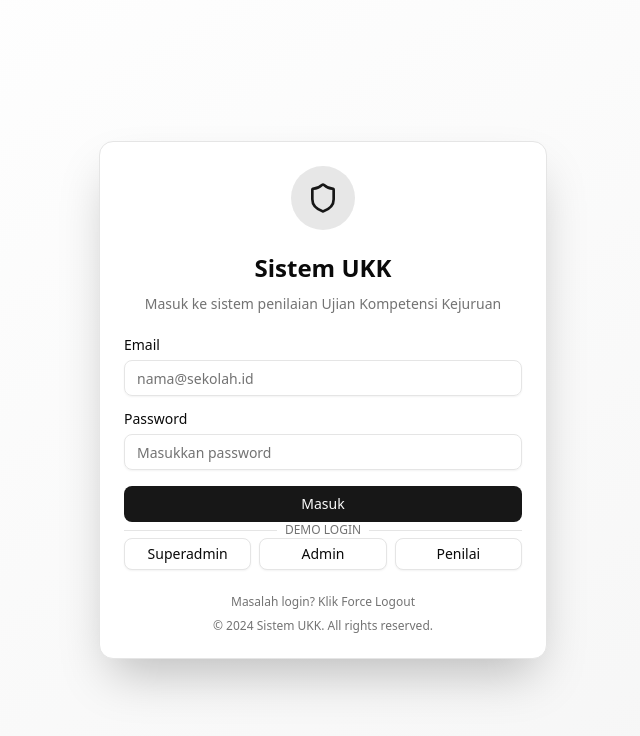
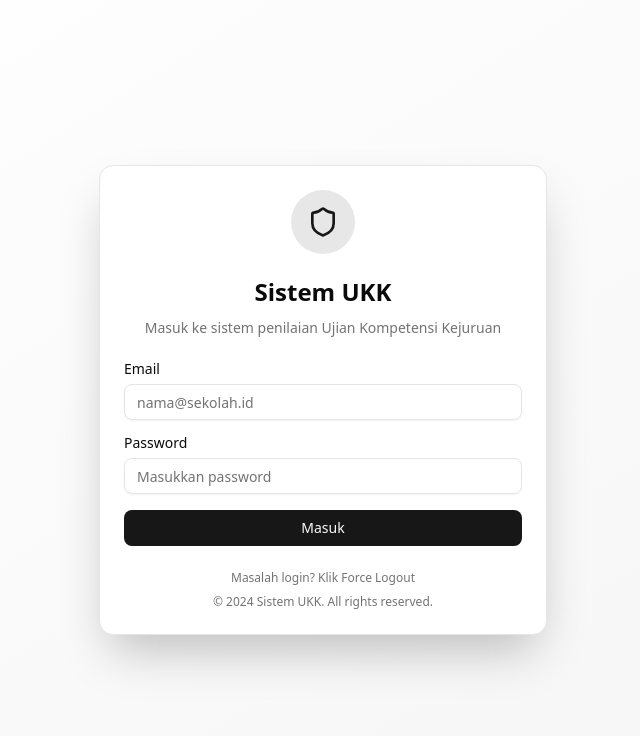
Before and after one commit to hakibro/penilaianukk, a Next.js app: page /login in a window 1280 px wide. Shown: the top 736 px of the page, without its empty margins (317-957 px from the left). Built offline with nearby package versions, Linux system fonts and the light colour scheme.

Commit message:
hapus tombol quick login

```diff
--- a/src/app/login/page.tsx
+++ b/src/app/login/page.tsx
@@ -1,22 +1,29 @@
-'use client';
+"use client";
 
-import { useState, useEffect, useCallback, useRef } from 'react';
-import Link from 'next/link';
-import { useRouter } from 'next/navigation';
-import { Button } from '@/components/ui/button';
-import { Input } from '@/components/ui/input';
-import { Label } from '@/components/ui/label';
-import { Card, CardContent, CardDescription, CardFooter, CardHeader, CardTitle } from '@/components/ui/card';
-import { Alert, AlertDescription } from '@/components/ui/alert';
-import { Shield, AlertCircle } from 'lucide-react';
-import { toast } from 'sonner';
+import { useState, useEffect, useCallback, useRef } from "react";
+import Link from "next/link";
+import { useRouter } from "next/navigation";
+import { Button } from "@/components/ui/button";
+import { Input } from "@/components/ui/input";
+import { Label } from "@/components/ui/label";
+import {
+	Card,
+	CardContent,
+	CardDescription,
+	CardFooter,
+	CardHeader,
+	CardTitle,
+} from "@/components/ui/card";
+import { Alert, AlertDescription } from "@/components/ui/alert";
+import { Shield, AlertCircle } from "lucide-react";
+import { toast } from "sonner";
 
 export default function LoginPage() {
 	const router = useRouter();
-  const [email, setEmail] = useState('');
-  const [password, setPassword] = useState('');
+	const [email, setEmail] = useState("");
+	const [password, setPassword] = useState("");
 	const [isLoading, setIsLoading] = useState(false);
-  const [error, setError] = useState('');
+	const [error, setError] = useState("");
 	const isSubmitting = useRef(false);
 	const isRedirecting = useRef(false);
 	const isLoadingRef = useRef(false);
@@ -30,17 +37,17 @@ export default function LoginPage() {
 			return;
 		}
 
-    setError('');
+		setError("");
 		isLoadingRef.current = true;
 		isSubmitting.current = true;
 		isRedirecting.current = true;
 		setIsLoading(true);
 
 		try {
-      const response = await fetch('/api/auth/login', {
-        method: 'POST',
+			const response = await fetch("/api/auth/login", {
+				method: "POST",
 				headers: {
-          'Content-Type': 'application/json',
+					"Content-Type": "application/json",
 				},
 				body: JSON.stringify({ email, password }),
 			});
@@ -48,33 +55,33 @@ export default function LoginPage() {
 			const data = await response.json();
 
 			if (!response.ok) {
-        throw new Error(data.error || 'Login failed');
+				throw new Error(data.error || "Login failed");
 			}
 
-      toast.success('Login berhasil!', {
+			toast.success("Login berhasil!", {
 				description: `Selamat datang, ${data.user.name}`,
 			});
 
 			// Redirect using router to trigger full page refresh
 			setTimeout(() => {
 				switch (data.user.role) {
-          case 'SUPERADMIN':
-            router.push('/dashboard');
+					case "SUPERADMIN":
+						router.push("/dashboard");
 						return;
-          case 'ADMIN_JURUSAN':
-            router.push('/dashboard/admin');
+					case "ADMIN_JURUSAN":
+						router.push("/dashboard/admin");
 						return;
-          case 'PENILAI':
-            router.push('/dashboard/penilai');
+					case "PENILAI":
+						router.push("/dashboard/penilai");
 						return;
 					default:
-            router.push('/dashboard');
+						router.push("/dashboard");
 				}
 			}, 100);
 		} catch (err: any) {
-      setError(err.message || 'Terjadi kesalahan saat login');
-      toast.error('Login gagal', {
-        description: err.message || 'Terjadi kesalahan saat login',
+			setError(err.message || "Terjadi kesalahan saat login");
+			toast.error("Login gagal", {
+				description: err.message || "Terjadi kesalahan saat login",
 			});
 		} finally {
 			setIsLoading(false);
@@ -84,11 +91,14 @@ export default function LoginPage() {
 		}
 	};
 
-  const handleDemoLogin = async (role: 'SUPERADMIN' | 'ADMIN_JURUSAN' | 'PENILAI') => {
-    const demoCredentials: Record<string, { email: string; password: string }> = {
-      SUPERADMIN: { email: 'superadmin@ukk.id', password: 'demo123' },
-      ADMIN_JURUSAN: { email: 'admin@ukk.id', password: 'demo123' },
-      PENILAI: { email: 'penilai@ukk.id', password: 'demo123' },
+	const handleDemoLogin = async (
+		role: "SUPERADMIN" | "ADMIN_JURUSAN" | "PENILAI",
+	) => {
+		const demoCredentials: Record<string, { email: string; password: string }> =
+			{
+				SUPERADMIN: { email: "superadmin@ukk.id", password: "demo123" },
+				ADMIN_JURUSAN: { email: "admin@ukk.id", password: "demo123" },
+				PENILAI: { email: "penilai@ukk.id", password: "demo123" },
 			};
 
 		const creds = demoCredentials[role];
@@ -148,12 +158,15 @@ export default function LoginPage() {
 							/>
 						</div>
 
-            <Button type="submit" className="w-full" disabled={isLoading || isSubmitting.current}>
-              {isLoading ? 'Masuk...' : 'Masuk'}
+						<Button
+							type="submit"
+							className="w-full"
+							disabled={isLoading || isSubmitting.current}>
+							{isLoading ? "Masuk..." : "Masuk"}
 						</Button>
 					</form>
 
-          <div className="relative">
+					{/* <div className="relative">
             <div className="absolute inset-0 flex items-center">
               <span className="w-full border-t" />
             </div>
@@ -192,13 +205,12 @@ export default function LoginPage() {
             >
               Penilai
             </Button>
-          </div>
+          </div> */}
 				</CardContent>
 				<CardFooter className="flex flex-col space-y-2">
 					<Link
 						href="/force-logout"
-            className="text-xs text-center text-muted-foreground hover:text-foreground transition-colors"
-          >
+						className="text-xs text-center text-muted-foreground hover:text-foreground transition-colors">
 						Masalah login? Klik Force Logout
 					</Link>
 					<p className="text-xs text-center text-muted-foreground">
```
Lines whose indentation alone changed are shown as unchanged.
